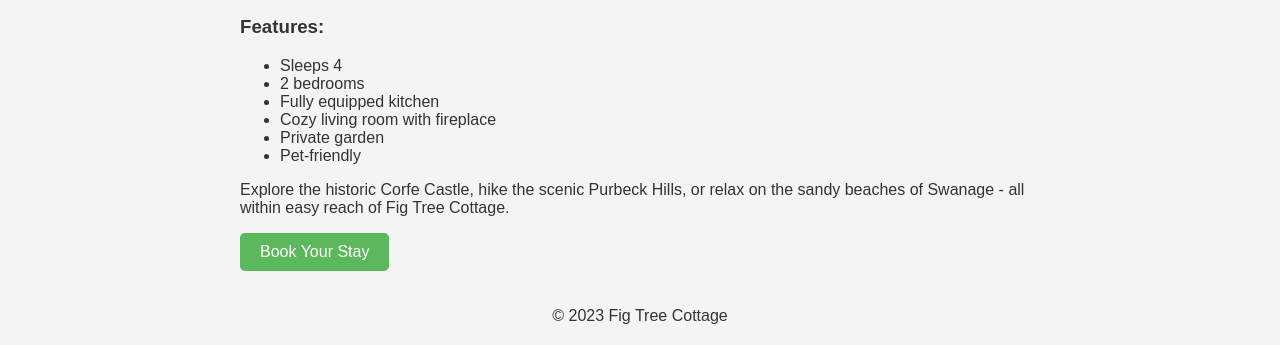
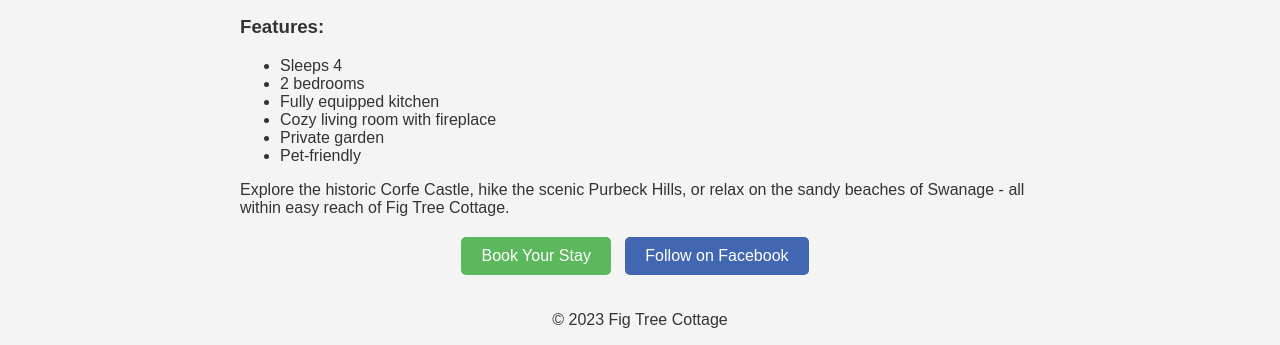
Before and after one commit to Cutt1ngEdge/figtree-corfecastle, a plain HTML site: page index.html in a window 1280 px wide. Shown: the part 537-882 px from the top of the page. Drawn offline with Linux system fonts and the light colour scheme.

Commit message:
facebook button

```diff
--- a/index.html
+++ b/index.html
@@ -47,6 +47,16 @@
             color: white;
             text-decoration: none;
             border-radius: 5px;
+            margin-right: 10px;
+        }
+
+        .facebook-button {
+            background-color: #4267B2;
+        }
+
+        .button-container {
+            margin-top: 20px;
+            text-align: center;
         }
     </style>
 </head>
@@ -75,7 +85,10 @@
 
             <p>Explore the historic Corfe Castle, hike the scenic Purbeck Hills, or relax on the sandy beaches of Swanage - all within easy reach of Fig Tree Cottage.</p>
 
-            <a href="https://www.holidaycottages.co.uk/cottage/oc-28433-fig-tree-cottage-corfe-castle?" class="button">Book Your Stay</a>
+            <div class="button-container">
+                <a href="https://www.holidaycottages.co.uk/cottage/oc-28433-fig-tree-cottage-corfe-castle?" class="button">Book Your Stay</a>
+                <a href="https://www.facebook.com/profile.php?id=61558249817911" class="button facebook-button">Follow on Facebook</a>
+            </div>
         </div>
     </main>
 
```
